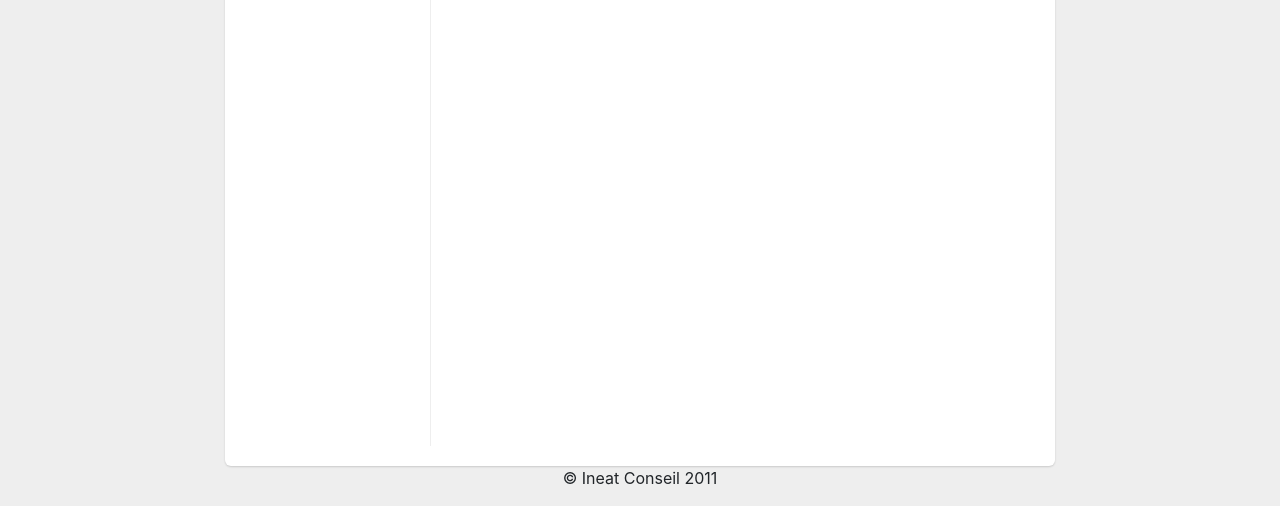
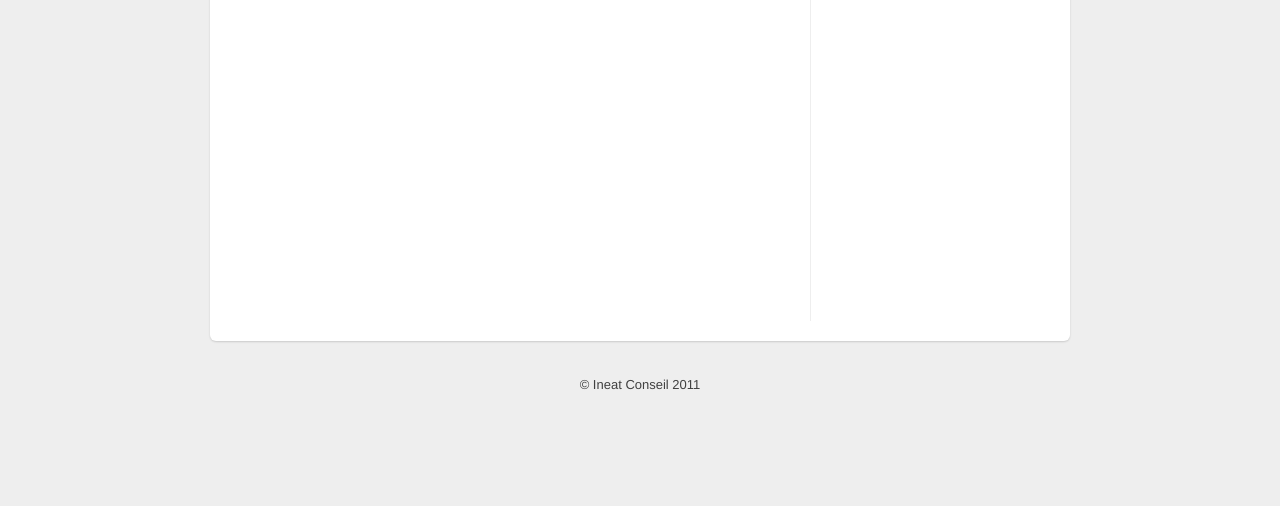
Before and after one commit to NicolasGeraud/yougo-twbootstrap, a plain HTML site: page index.html in a window 1280 px wide. Shown: the part 314-820 px from the top of the page. Drawn offline with nearby package versions, Linux system fonts and the light colour scheme.

Commit message:
jout des liens locaux vers les css et js + déplacement au bon endroit des déclarations

```diff
--- a/index.html
+++ b/index.html
@@ -3,8 +3,7 @@
 	<head>
 		<meta charset="utf-8">
 		<title>Yougo</title>
-		<script type="text/javascript" src="http://twitter.github.com/bootstrap/1.4.0/bootstrap-dropdown.js"></script>
-		<link rel="stylesheet" href="http://twitter.github.com/bootstrap/1.4.0/bootstrap.min.css">
+		<link rel="stylesheet" href="./css/bootstrap.min.css">
 		<style type="text/css">
       /* Override some defaults */
       html, body {
@@ -47,9 +46,9 @@
       }
       /* Give a quick and non-cross-browser friendly divider */
       .content .span4 {
-        margin-left: 0;
-        padding-left: 19px;
-        border-left: 1px solid #eee;
+      	margin-left: 0;
+      	padding-left: 19px;
+      	border-left: 1px solid #eee;
       }
 
       .topbar .btn {
@@ -129,5 +128,6 @@
       </footer>
 
     </div>
-	</body>
+	<script type="text/javascript" src="./js/jquery-1.5.2.min.js"></script>
+	<script type="text/javascript" src="./js/bootstrap-dropdown.js"></script>
 </html>
```
